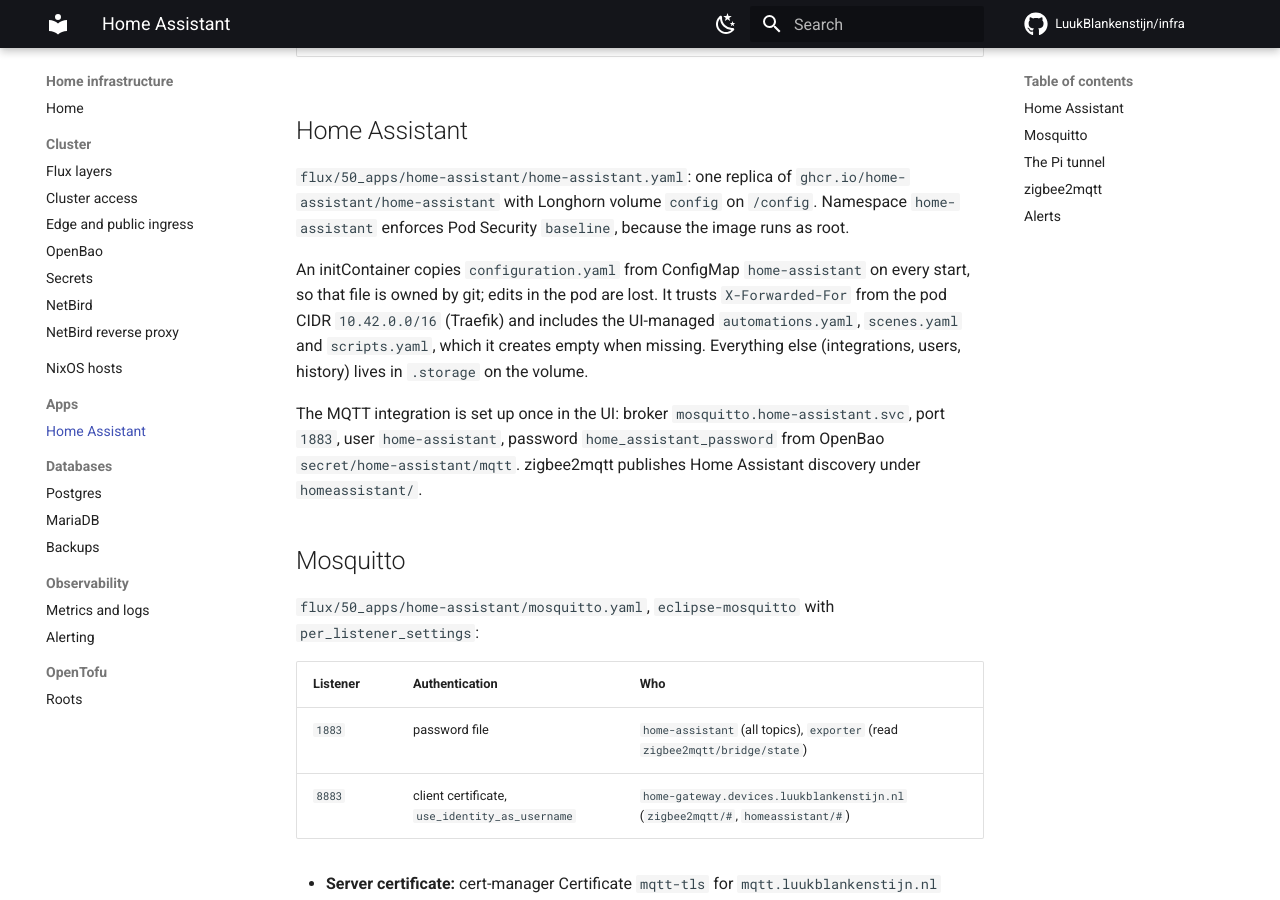
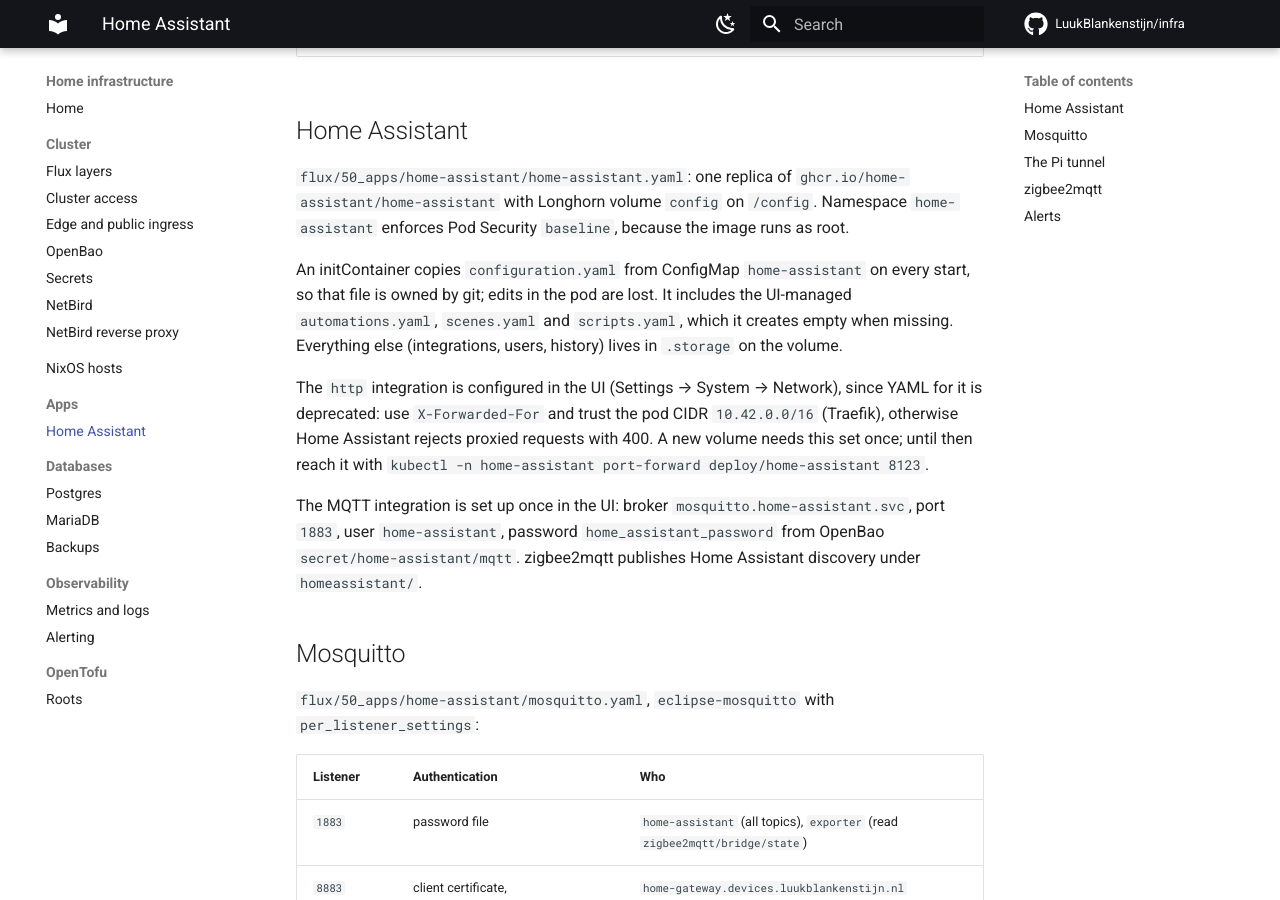
Before and after one commit to LuukBlankenstijn/infra, an MkDocs documentation site: the page built from docs/apps/home-assistant.md, in a window 1280 px wide and 900 px high, scrolled down 629 px. Built offline with MkDocs 1.6.1 and Material for MkDocs 9.7.7, drawn with Linux system fonts in a browser that asks for light colours; comment, search, counter and statistics services are not loaded.

Commit message:
fix(home-assistant): writable /tmp for mosquitto_passwd, http settings live in the UI

```diff
--- a/docs/apps/home-assistant.md
+++ b/docs/apps/home-assistant.md
@@ -34,11 +34,16 @@ flowchart LR
 the image runs as root.
 
 An initContainer copies `configuration.yaml` from ConfigMap `home-assistant` on
-every start, so that file is owned by git; edits in the pod are lost. It trusts
-`X-Forwarded-For` from the pod CIDR `10.42.0.0/16` (Traefik) and includes the
-UI-managed `automations.yaml`, `scenes.yaml` and `scripts.yaml`, which it creates
+every start, so that file is owned by git; edits in the pod are lost. It includes
+the UI-managed `automations.yaml`, `scenes.yaml` and `scripts.yaml`, which it creates
 empty when missing. Everything else (integrations, users, history) lives in
 `.storage` on the volume.
+
+The `http` integration is configured in the UI (Settings → System → Network),
+since YAML for it is deprecated: use `X-Forwarded-For` and trust the pod CIDR
+`10.42.0.0/16` (Traefik), otherwise Home Assistant rejects proxied requests with
+400. A new volume needs this set once; until then reach it with
+`kubectl -n home-assistant port-forward deploy/home-assistant 8123`.
 
 The MQTT integration is set up once in the UI: broker
 `mosquitto.home-assistant.svc`, port `1883`, user `home-assistant`, password
```
Also changed, not shown: 2 other files.
